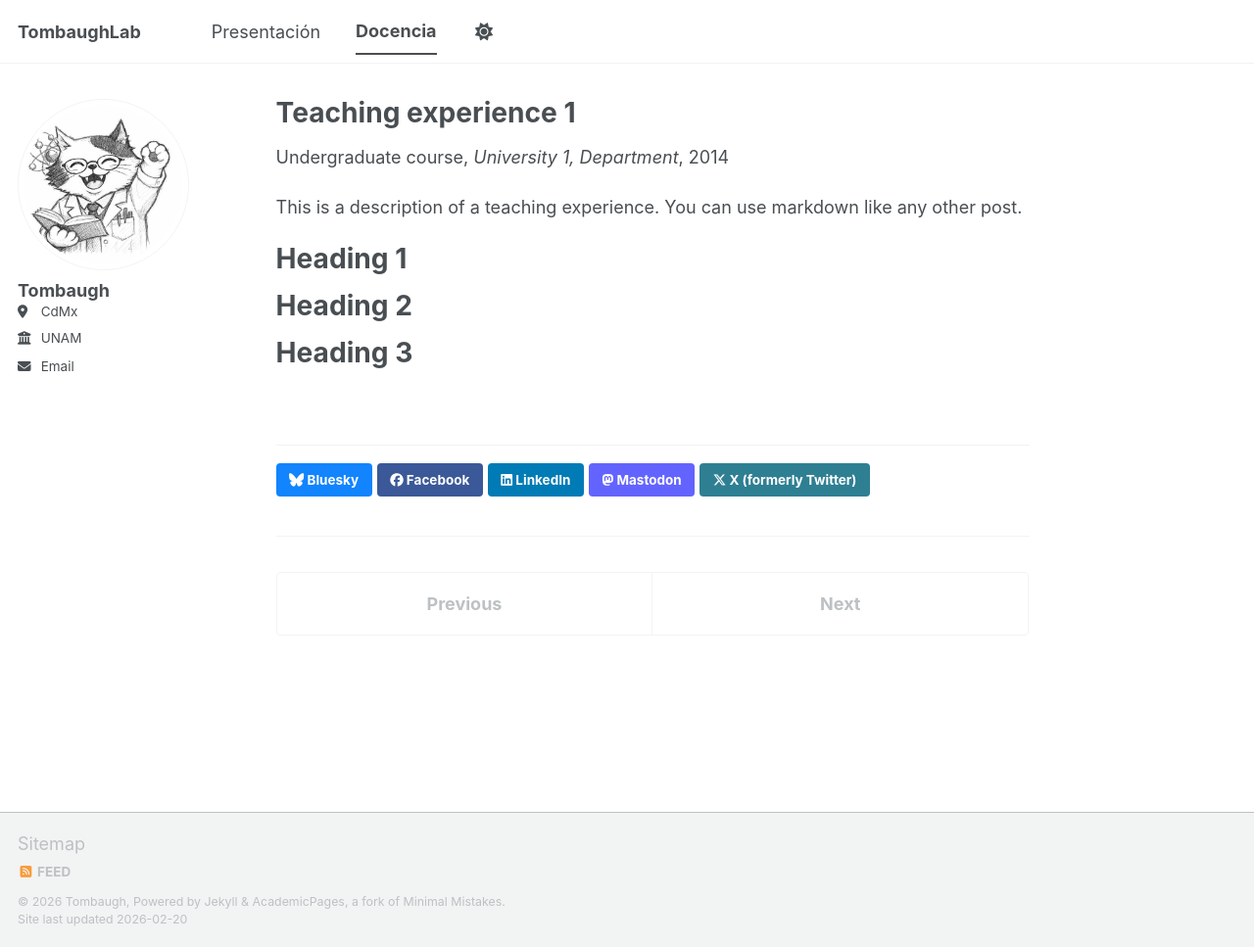
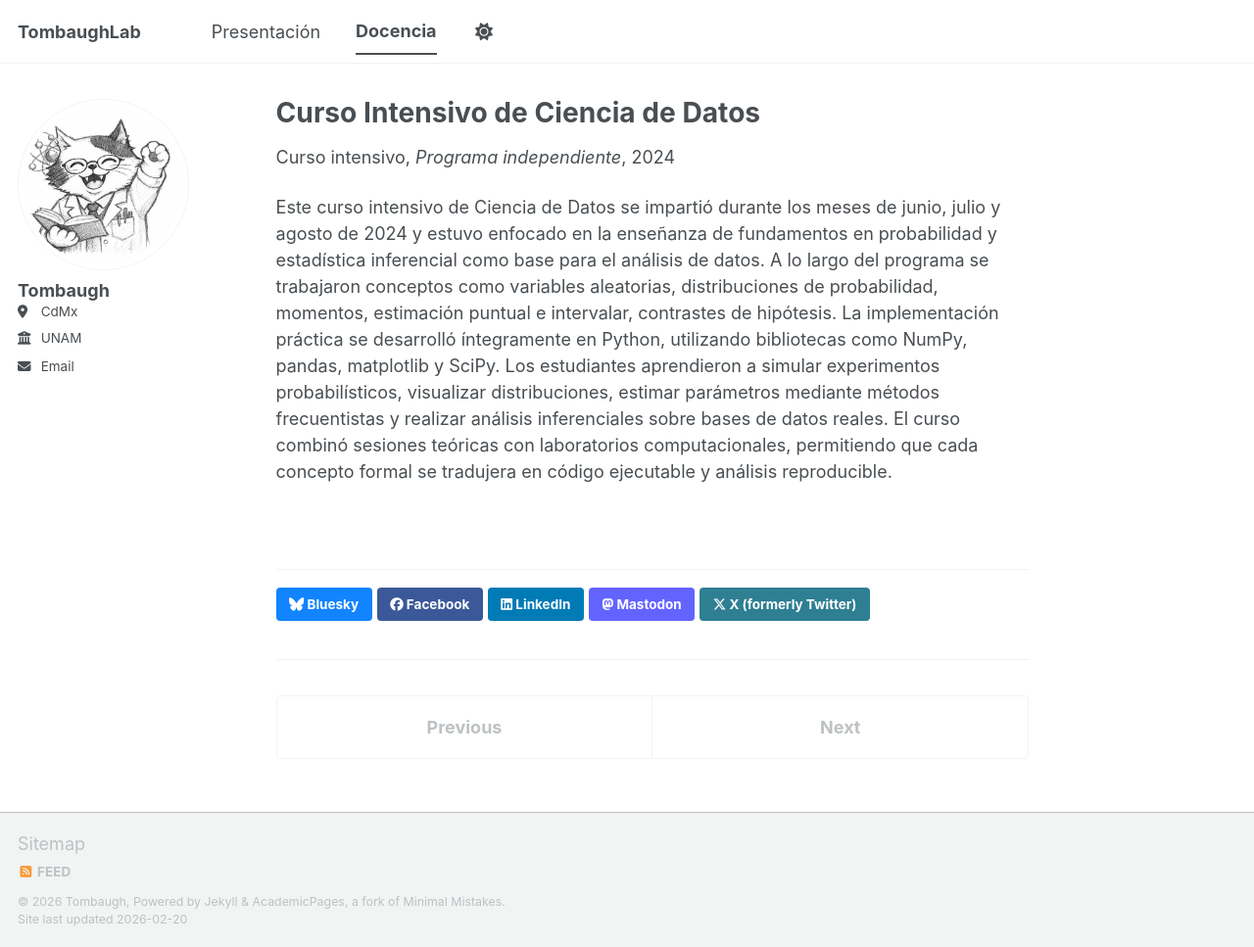
Before and after one commit to TombaughLab/TombaughLab.github.io, a Jekyll site: the page built from _teaching/2014-spring-teaching-1.md, in a window 1280 px wide and 967 px high. Shown: the whole window at 98% size. Built offline with Jekyll 4.4.1, drawn with Linux system fonts in a browser that asks for light colours; a script bundle is joined from its source files by our own code; library files that are not in the unit come from our copies.

Commit message:
Update 2014-spring-teaching-1.md

```diff
--- a/_teaching/2014-spring-teaching-1.md
+++ b/_teaching/2014-spring-teaching-1.md
@@ -1,20 +1,11 @@
 ---
-title: "Teaching experience 1"
+title: "Curso Intensivo de Ciencia de Datos"
 collection: teaching
-type: "Undergraduate course"
-permalink: /teaching/2014-spring-teaching-1
-venue: "University 1, Department"
-date: 2014-01-01
-location: "City, Country"
+type: "Curso intensivo"
+permalink: /teaching/2024-verano-ciencia-de-datos
+venue: "Programa independiente"
+date: 2024-06-01
+location: "Ciudad de México"
 ---
 
-This is a description of a teaching experience. You can use markdown like any other post.
-
-Heading 1
-======
-
-Heading 2
-======
-
-Heading 3
-======
+Este curso intensivo de Ciencia de Datos se impartió durante los meses de junio, julio y agosto de 2024 y estuvo enfocado en la enseñanza de fundamentos en probabilidad y estadística inferencial como base para el análisis de datos. A lo largo del programa se trabajaron conceptos como variables aleatorias, distribuciones de probabilidad, momentos, estimación puntual e intervalar, contrastes de hipótesis. La implementación práctica se desarrolló íntegramente en Python, utilizando bibliotecas como NumPy, pandas, matplotlib y SciPy. Los estudiantes aprendieron a simular experimentos probabilísticos, visualizar distribuciones, estimar parámetros mediante métodos frecuentistas y realizar análisis inferenciales sobre bases de datos reales. El curso combinó sesiones teóricas con laboratorios computacionales, permitiendo que cada concepto formal se tradujera en código ejecutable y análisis reproducible.
```
